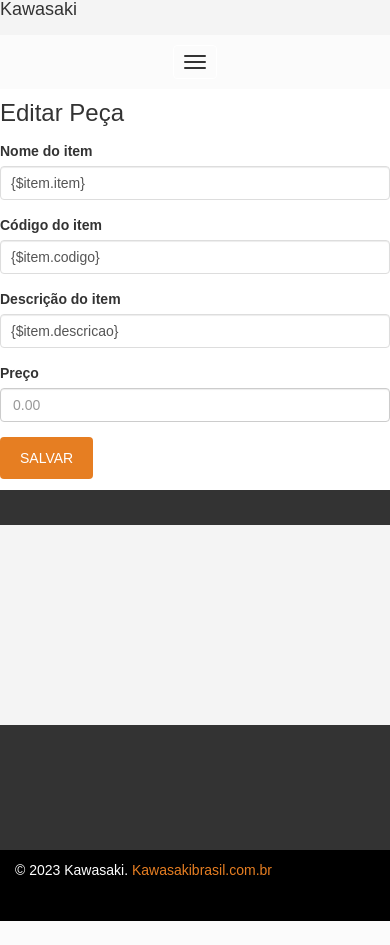
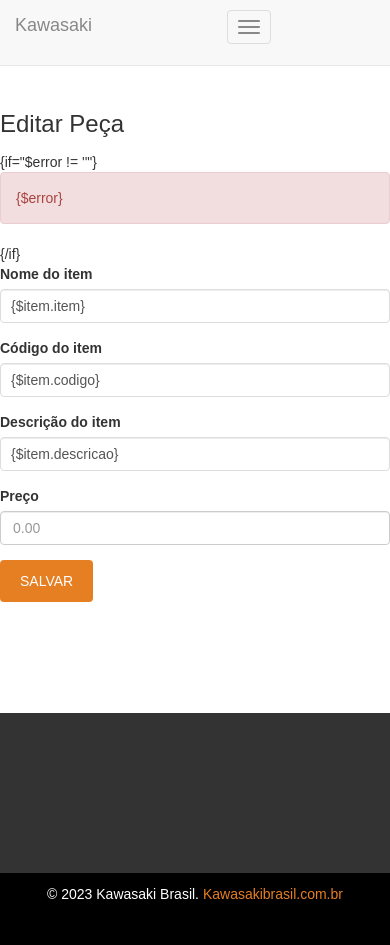
Before and after one commit to CarlosRhedney/kawasaki, a PHP site: template views/itens-update.html in a window 390 px wide. Before the commit the page ends 921 px from the top, so only its background shows below. Run offline with PHP 8.4, Linux system fonts and the light colour scheme; the template is opened without the code that fills it, so the values that code supplies are empty; some libraries are stand-ins or nearby versions.

Commit message:
Adding details

```diff
--- a/views-cache/footer.93c3f1d9b953806d5d87cc3217e68d66.rtpl.php
+++ b/views-cache/footer.93c3f1d9b953806d5d87cc3217e68d66.rtpl.php
@@ -1,26 +1,24 @@
-<?php if(!class_exists('Rain\Tpl')){exit;}?><div class="footer-top-area">
-        <div class="zigzag-bottom"></div>
+<?php if(!class_exists('Rain\Tpl')){exit;}?><div class="footer-top-area" style="margin-top: 100px">
         <div class="container">
             <div class="row">
             </div>
         </div>
-    </div> <!-- End footer top area -->
-
+    </div>
     <div class="footer-bottom-area">
         <div class="container">
             <div class="row">
-                <div class="col-md-8">
+                <div class="col-md-2">
+                </div>
+                <div class="col-md-8" align="center">
                     <div class="copyright">
-                        <p>&copy; 2023 Kawasaki. <a href="https://www.kawasakibrasil.com/pt-br/" target="_blank">Kawasakibrasil.com.br</a></p>
+                        <p>&copy; 2023 Kawasaki Brasil. <a href="https://www.kawasakibrasil.com/pt-br/" target="_blank">Kawasakibrasil.com.br</a></p>
                     </div>
                 </div>
-
-                <div class="col-md-4">
-
+                <div class="col-md-2">
                 </div>
             </div>
         </div>
-    </div> <!-- End footer bottom area -->
+    </div>
 
     <!-- Latest jQuery form server -->
     <script src="https://code.jquery.com/jquery.min.js"></script>
--- a/views-cache/header.93c3f1d9b953806d5d87cc3217e68d66.rtpl.php
+++ b/views-cache/header.93c3f1d9b953806d5d87cc3217e68d66.rtpl.php
@@ -1,5 +1,5 @@
 <?php if(!class_exists('Rain\Tpl')){exit;}?><!DOCTYPE html>
-<html lang="pt-br">
+<html lang="pt-br" style="overflow-x: hidden">
   <head>
     <meta charset="utf-8">
     <meta http-equiv="X-UA-Compatible" content="IE=edge">
@@ -30,23 +30,22 @@
   </head>
   <body>
     <div class="header-area">
+        <nav class="navbar navbar-default navbar-fixed-top">
           <div class="container">
-            <div class="row">
-                <h4>Kawasaki</h1>
-            </div>
-        </div>
-    </div>
-    <div class="mainmenu-area">
-        <div class="container">
-            <div class="row">
             <div class="navbar-header">
-                    <button type="button" class="navbar-toggle" data-toggle="collapse" data-target="navbar navbar-collapse">
-                        <span class="sr-only">Toggle navigation</span>
+              <button type="button" class="navbar-toggle collapsed" data-toggle="collapse" data-target="#barra">
+                <span class="sr-only">Toggle Navigation</span>
                 <span class="icon-bar"></span>
                 <span class="icon-bar"></span>
                 <span class="icon-bar"></span>
               </button>
+              <h4 class="navbar-brand"><a href="/">Kawasaki</a></h4>
+            </div>
+            <div class="collapse navbar-collapse" id="barra">
+              <ul class="nav navbar-nav navbar-right">
+
+              </ul>
             </div>
           </div>
+        </nav>
     </div>
-    </div>
--- a/views-cache/index.93c3f1d9b953806d5d87cc3217e68d66.rtpl.php
+++ b/views-cache/index.93c3f1d9b953806d5d87cc3217e68d66.rtpl.php
@@ -1,6 +1,6 @@
 <?php if(!class_exists('Rain\Tpl')){exit;}?><div class="section">
   <div class="container">
-    <div class="row"><p></p></div>
+    <div class="row"><p style="margin-top: 100px"></p></div>
   </div>
 </div>
 <div class="content">
@@ -13,7 +13,7 @@
       </div>
       <div>
         <div>
-          <a href="/create" class="btn btn-success">Cadastrar Peça</a>
+          <a href="/create" class="btn btn-success">Cadastrar</a>
         </div>
 
         <div class="box-body no-padding">
@@ -35,7 +35,7 @@
                 <td><?php echo htmlspecialchars( $value1["item"], ENT_COMPAT, 'UTF-8', FALSE ); ?></td>
                 <td><?php echo htmlspecialchars( $value1["codigo"], ENT_COMPAT, 'UTF-8', FALSE ); ?></td>
                 <td><?php echo htmlspecialchars( $value1["descricao"], ENT_COMPAT, 'UTF-8', FALSE ); ?></td>
-                <td><?php echo htmlspecialchars( $value1["preco"], ENT_COMPAT, 'UTF-8', FALSE ); ?></td>
+                <td><?php echo formatPrice($value1["preco"]); ?></td>
                 <td>
                   <a href="/update/<?php echo htmlspecialchars( $value1["iditem"], ENT_COMPAT, 'UTF-8', FALSE ); ?>" class="btn btn-primary btn-xs"><i class="fa fa-edit"></i> Editar</a>
                   <a href="/delete/<?php echo htmlspecialchars( $value1["iditem"], ENT_COMPAT, 'UTF-8', FALSE ); ?>" onclick="return confirm('Deseja realmente excluir este registro?')" class="btn btn-danger btn-xs"><i class="fa fa-trash"></i> Excluir</a>
--- a/views/index.html
+++ b/views/index.html
@@ -1,6 +1,6 @@
 <div class="section">
   <div class="container">
-    <div class="row"><p></p></div>
+    <div class="row"><p style="margin-top: 100px"></p></div>
   </div>
 </div>
 <div class="content">
@@ -13,7 +13,7 @@
       </div>
       <div>
         <div>
-          <a href="/create" class="btn btn-success">Cadastrar Peça</a>
+          <a href="/create" class="btn btn-success">Cadastrar</a>
         </div>
 
         <div class="box-body no-padding">
@@ -35,7 +35,7 @@
                 <td>{$value.item}</td>
                 <td>{$value.codigo}</td>
                 <td>{$value.descricao}</td>
-                <td>{$value.preco}</td>
+                <td>{function="formatPrice($value.preco)"}</td>
                 <td>
                   <a href="/update/{$value.iditem}" class="btn btn-primary btn-xs"><i class="fa fa-edit"></i> Editar</a>
                   <a href="/delete/{$value.iditem}" onclick="return confirm('Deseja realmente excluir este registro?')" class="btn btn-danger btn-xs"><i class="fa fa-trash"></i> Excluir</a>
--- a/views/itens-update.html
+++ b/views/itens-update.html
@@ -1,4 +1,4 @@
-<div class="section">
+<div class="section" style="margin-top: 100px">
   <div class="container">
     <div class="row"><p></p></div>
   </div>
@@ -12,23 +12,28 @@
         <div class="box-header with-border">
           <h3 class="box-title">Editar Peça</h3>
         </div>
+        {if="$error != ''"}
+        <div class="alert alert-danger" role="alert">
+          {$error}
+        </div>
+        {/if}
         <form role="form" action="/update/{$item.iditem}" method="post">
           <div class="box-body">
             <div class="form-group">
               <label for="item">Nome do item</label>
-              <input type="text" class="form-control" id="item" name="item" placeholder="Digite o nome do item" value="{$item.item}">
+              <input type="text" class="form-control" id="item" name="item" placeholder="Digite o nome do item" value="{$item.item}" required="required">
             </div>
             <div class="form-group">
               <label for="codigo">Código do item</label>
-              <input type="text" class="form-control" id="codigo" name="codigo" placeholder="Digite o código do item" value="{$item.codigo}">
+              <input type="text" class="form-control" id="codigo" name="codigo" placeholder="Digite o código do item" value="{$item.codigo}"  required="required">
             </div>
             <div class="form-group">
               <label for="descricao">Descrição do item</label>
-              <input type="text" class="form-control" id="descricao" name="descricao" placeholder="Digite a descrição do item" value="{$item.descricao}">
+              <input type="text" class="form-control" id="descricao" name="descricao" placeholder="Digite a descrição do item" value="{$item.descricao}" required="required">
             </div>
             <div class="form-group">
               <label for="preco">Preço</label>
-              <input type="number" class="form-control" id="preco" name="preco" step="0.01" placeholder="0.00" value="{$item.preco}">
+              <input type="number" class="form-control" id="preco" name="preco" step="0.01" placeholder="0.00" value="{$item.preco}" required="required">
             </div>
           </div>
           <div class="box-footer">
```
Also changed, not shown: function.php (added, +9 -0 lines), index.php (+6 -2 lines), views-cache/itens-create.93c3f1d9b953806d5d87cc3217e68d66.rtpl.php (+7 -8 lines), views-cache/itens-update.93c3f1d9b953806d5d87cc3217e68d66.rtpl.php (+10 -5 lines), views/footer.html (+8 -10 lines), views/header.html (+11 -12 lines), views/itens-create.html (+5 -5 lines), 2 other files. Lines whose indentation alone changed are shown as unchanged.
